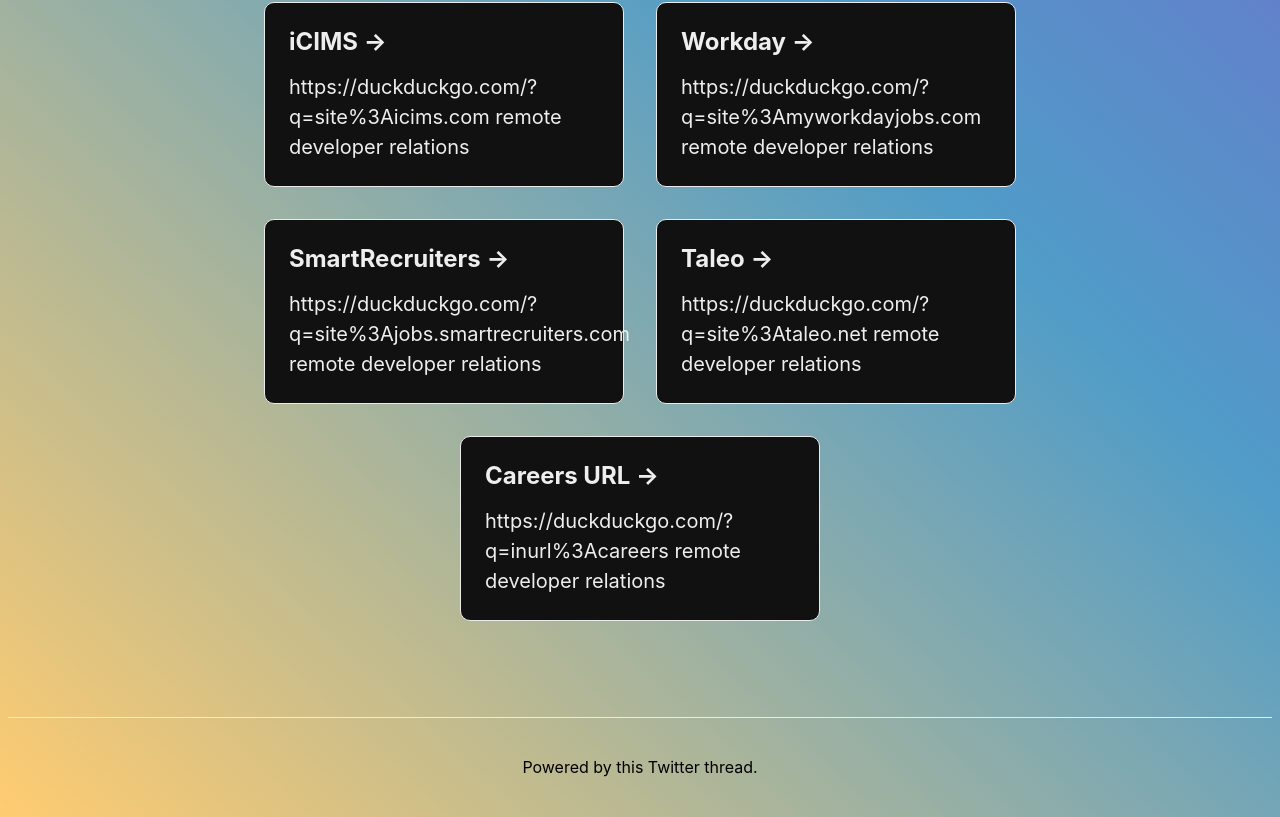
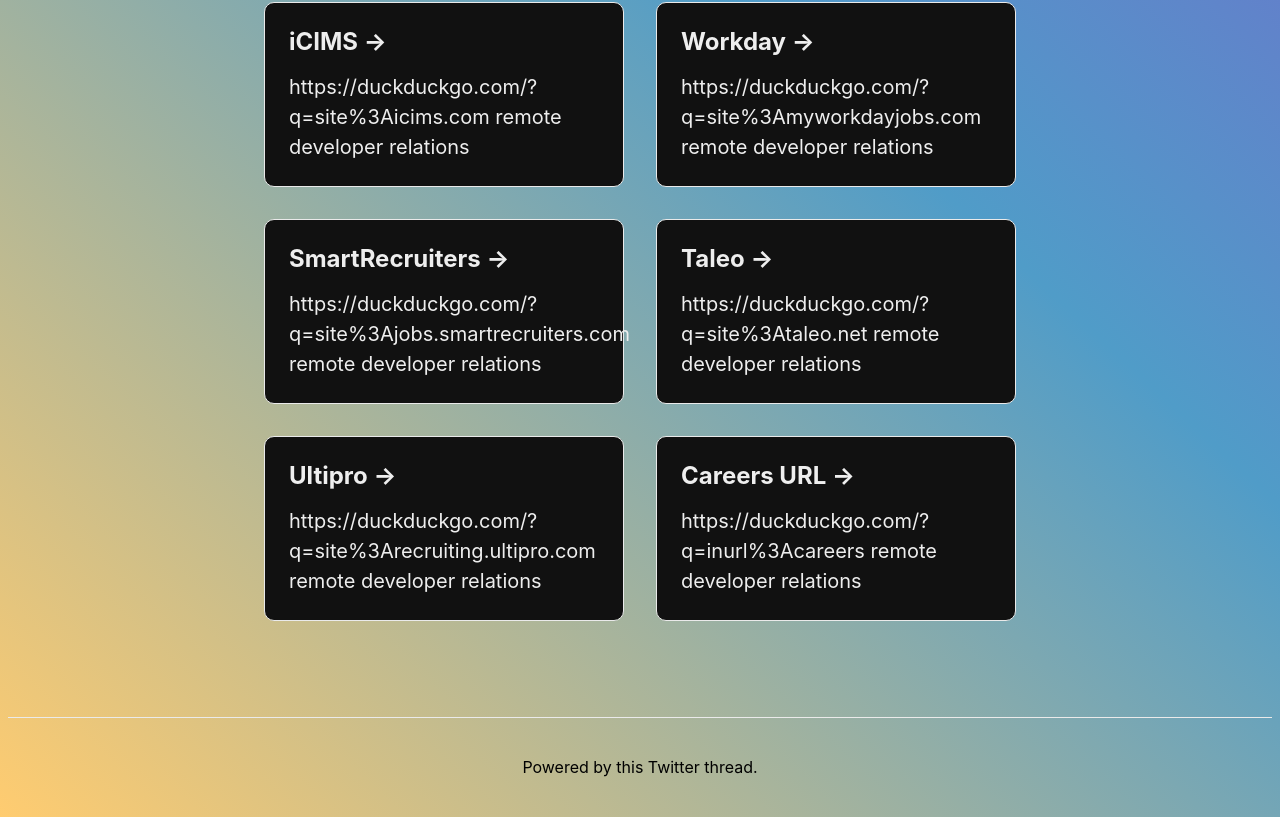
Before and after one commit to bennett-elder/upvoteremote, a Next.js app: page / in a window 1280 px wide. Shown: the part 1260-2077 px from the top of the page. Built offline with nearby package versions, Linux system fonts and the light colour scheme.

Commit message:
Update index.js

```diff
--- a/pages/index.js
+++ b/pages/index.js
@@ -47,6 +47,10 @@
     {
       "title": "Taleo",
       "querySlug": "site%3Ataleo.net"
+    },
+    {
+      "title": "Ultipro",
+      "querySlug": "site%3Arecruiting.ultipro.com"
     },
     {
       "title": "Careers URL",
```
